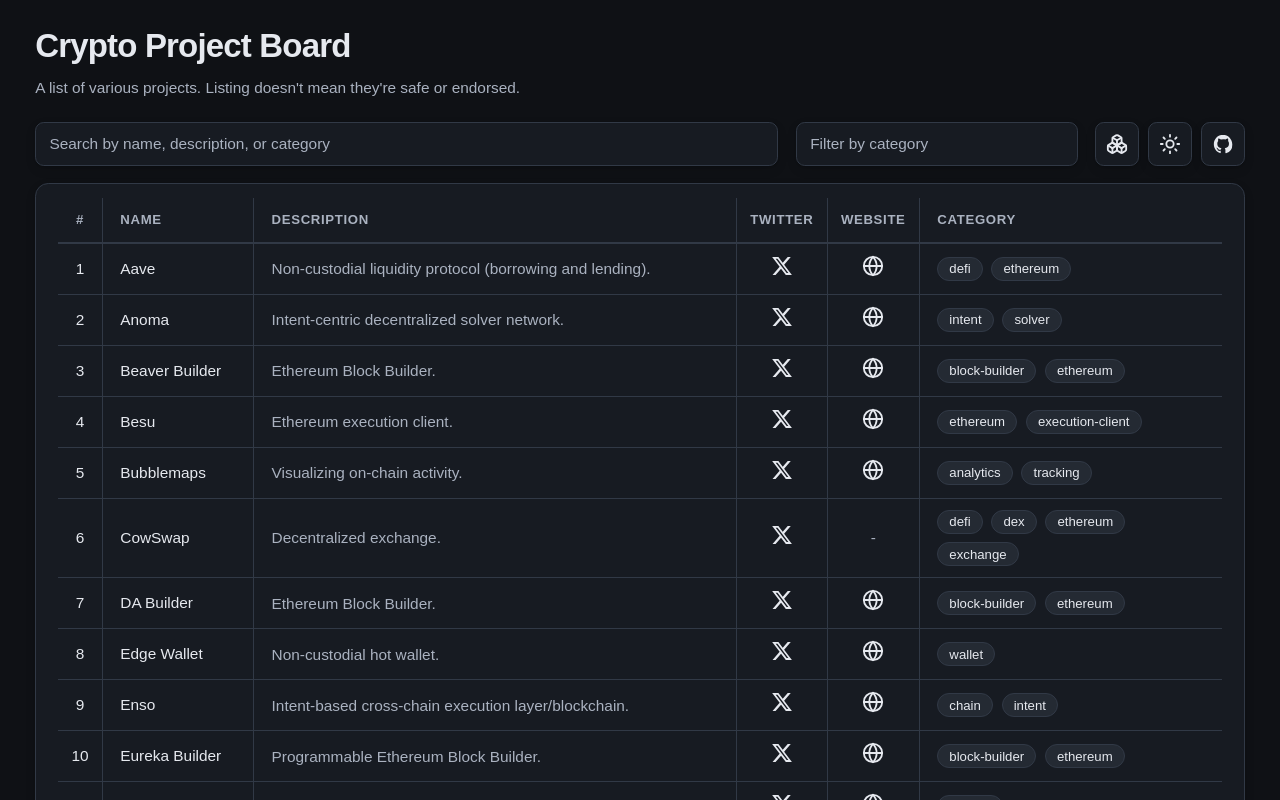
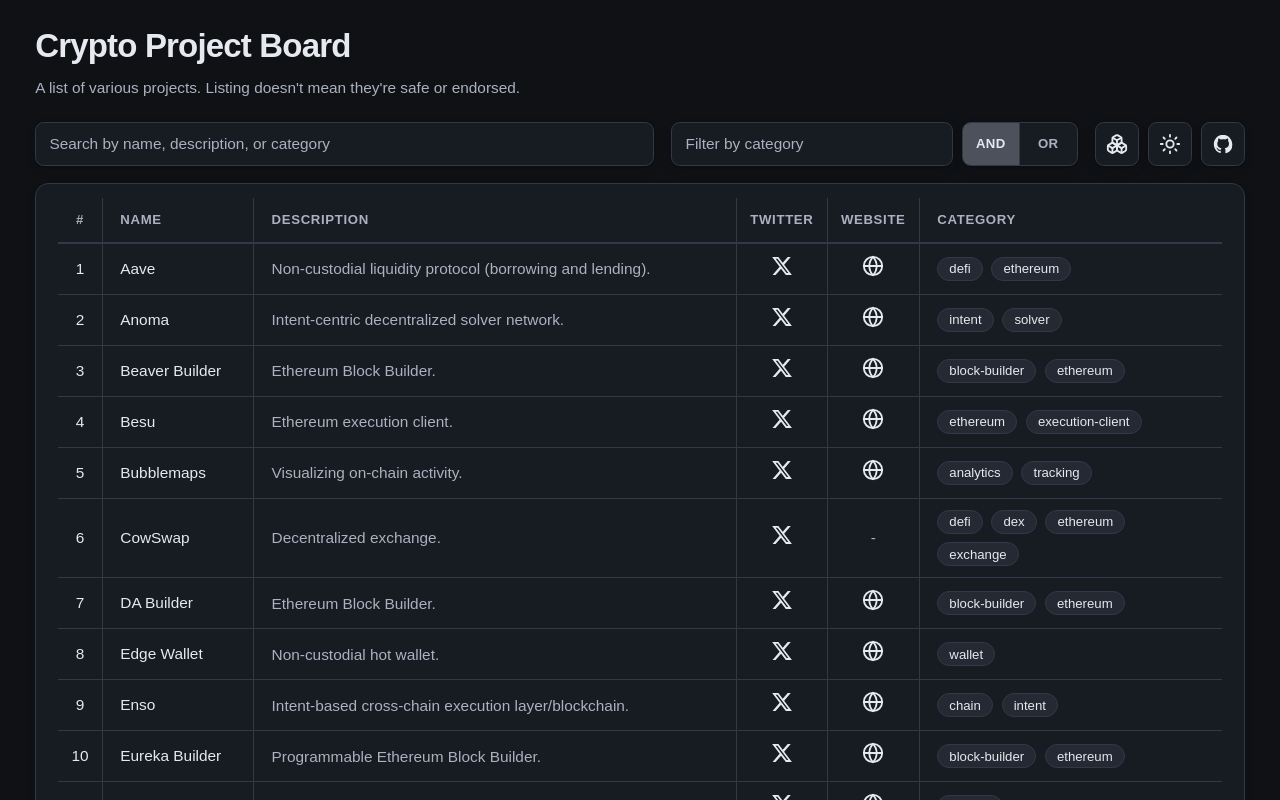
Before and after one commit to Braqzen/crypto-project-board, a React (Vite) app: page / in a window 1280 px wide. Shown: the top 800 px of the page. Built offline with nearby package versions, Linux system fonts and the light colour scheme.

Commit message:
3d and filtering

```diff
--- a/src/App.tsx
+++ b/src/App.tsx
@@ -6,7 +6,7 @@
 import { TagGraphVisualizationButton } from "components/tag-graph/tag-graph-visualization-button";
 import { ThemeToggle } from "components/theme-toggle";
 import { mergeTailwindClasses } from "lib/utils";
-import { useFilteredProjects } from "lib/use-filtered-projects";
+import { useFilteredProjects, type CategoryTagMatchMode } from "lib/use-filtered-projects";
 import type { Project } from "types/project";
 
 const projects = projectsData as Project[];
@@ -14,11 +14,14 @@
 export default function App() {
   const [query, setQuery] = useState("");
   const [selectedCategories, setSelectedCategories] = useState<Set<string>>(() => new Set());
+  const [categoryTagMatchMode, setCategoryTagMatchMode] =
+    useState<CategoryTagMatchMode>("all");
 
   const { allCategories, filteredProjects } = useFilteredProjects(
     projects,
     query,
     selectedCategories,
+    categoryTagMatchMode,
   );
 
   const toggleCategory = useCallback((category: string) => {
@@ -53,9 +56,18 @@
               allCategories={allCategories}
               selectedCategories={selectedCategories}
               onToggleCategory={toggleCategory}
+              categoryTagMatchMode={categoryTagMatchMode}
+              onCategoryTagMatchModeChange={setCategoryTagMatchMode}
             />
             <div className="flex shrink-0 items-end gap-2 self-end">
-              <TagGraphVisualizationButton />
+              <TagGraphVisualizationButton
+                filteredProjects={filteredProjects}
+                allCategories={allCategories}
+                selectedCategories={selectedCategories}
+                onToggleCategory={toggleCategory}
+                categoryTagMatchMode={categoryTagMatchMode}
+                onCategoryTagMatchModeChange={setCategoryTagMatchMode}
+              />
               <ThemeToggle />
               <a
                 href="https://github.com/Braqzen/crypto-project-board"
--- /dev/null
+++ b/src/components/projects/category-match-mode-toggle.tsx
@@ -0,0 +1,56 @@
+import type { CategoryTagMatchMode } from "lib/use-filtered-projects";
+import { mergeTailwindClasses } from "lib/utils";
+
+type CategoryMatchModeToggleProps = {
+  value: CategoryTagMatchMode;
+  onChange: (mode: CategoryTagMatchMode) => void;
+};
+
+const segmentBase =
+  "flex size-full items-center justify-center px-3 outline-none transition-colors rounded-none focus-visible:z-10 focus-visible:ring-2 focus-visible:ring-ring focus-visible:ring-inset";
+
+const segmentInactive =
+  "bg-transparent text-muted-foreground hover:bg-muted/45 hover:text-foreground";
+
+const segmentActive = "bg-muted-foreground/28 text-foreground dark:bg-muted-foreground/36";
+
+export function CategoryMatchModeToggle({ value, onChange }: CategoryMatchModeToggleProps) {
+  return (
+    <div
+      className={mergeTailwindClasses(
+        "table-elevated-surface grid h-10 min-w-[5.5rem] shrink-0 grid-cols-2 divide-x divide-border overflow-hidden rounded-md text-xs font-semibold tabular-nums tracking-wide",
+      )}
+      role="radiogroup"
+      aria-label="How checked categories combine"
+    >
+      <button
+        type="button"
+        role="radio"
+        aria-checked={value === "all"}
+        aria-label="AND: project must include every checked category"
+        title="Project has all checked categories"
+        className={mergeTailwindClasses(
+          segmentBase,
+          value === "all" ? segmentActive : segmentInactive,
+        )}
+        onClick={() => onChange("all")}
+      >
+        AND
+      </button>
+      <button
+        type="button"
+        role="radio"
+        aria-checked={value === "any"}
+        aria-label="OR: project needs at least one checked category"
+        title="Project has at least one checked category"
+        className={mergeTailwindClasses(
+          segmentBase,
+          value === "any" ? segmentActive : segmentInactive,
+        )}
+        onClick={() => onChange("any")}
+      >
+        OR
+      </button>
+    </div>
+  );
+}
--- a/src/components/projects/projects-toolbar.tsx
+++ b/src/components/projects/projects-toolbar.tsx
@@ -1,6 +1,8 @@
 import type { ComponentProps } from "react";
+import { CategoryFilter } from "components/projects/category-filter";
+import { CategoryMatchModeToggle } from "components/projects/category-match-mode-toggle";
 import { ProjectSearchField } from "components/projects/project-search-field";
-import { CategoryFilter } from "components/projects/category-filter";
+import type { CategoryTagMatchMode } from "lib/use-filtered-projects";
 import { mergeTailwindClasses } from "lib/utils";
 
 type ProjectsToolbarProps = {
@@ -9,6 +11,8 @@
   allCategories: readonly string[];
   selectedCategories: ReadonlySet<string>;
   onToggleCategory: (category: string) => void;
+  categoryTagMatchMode: CategoryTagMatchMode;
+  onCategoryTagMatchModeChange: (mode: CategoryTagMatchMode) => void;
 } & Pick<ComponentProps<"div">, "className">;
 
 export function ProjectsToolbar({
@@ -17,6 +21,8 @@
   allCategories,
   selectedCategories,
   onToggleCategory,
+  categoryTagMatchMode,
+  onCategoryTagMatchModeChange,
   className,
 }: ProjectsToolbarProps) {
   return (
@@ -29,11 +35,17 @@
       <div className="min-w-0 max-w-5xl flex-1">
         <ProjectSearchField value={query} onChange={onQueryChange} />
       </div>
-      <CategoryFilter
-        categories={allCategories}
-        selected={selectedCategories}
-        onToggle={onToggleCategory}
-      />
+      <div className="flex flex-wrap items-end gap-2">
+        <CategoryFilter
+          categories={allCategories}
+          selected={selectedCategories}
+          onToggle={onToggleCategory}
+        />
+        <CategoryMatchModeToggle
+          value={categoryTagMatchMode}
+          onChange={onCategoryTagMatchModeChange}
+        />
+      </div>
     </div>
   );
 }
--- a/src/components/tag-graph/tag-graph-scene.tsx
+++ b/src/components/tag-graph/tag-graph-scene.tsx
@@ -6,11 +6,9 @@
 
 import type { TagGraphLayout, TagGraphProjectNode } from "lib/tag-graph-layout";
 
-function colorFromLabel(label: string): string {
-  const h = [...label].reduce((acc, ch) => (acc << 5) - acc + ch.charCodeAt(0), 0);
-  const hue = Math.abs(h % 360);
-  return `hsl(${hue}, 72%, 58%)`;
-}
+/** Warm amber tags; selected stays saturated (avoid pale yellow). */
+const HUB_TAG_COLOR = "#f59e0b";
+const HUB_TAG_COLOR_SELECTED = "#fbbf24";
 
 function DampingOrbitControls() {
   const controlsRef = useRef<OrbitControls | null>(null);
@@ -80,8 +78,8 @@
   }, [geometry]);
 
   return (
-    <lineSegments geometry={geometry}>
-      <lineBasicMaterial color="#94a3b8" opacity={0.09} transparent depthWrite={false} />
+    <lineSegments geometry={geometry} renderOrder={0}>
+      <lineBasicMaterial color="#a1b5c9" opacity={0.125} transparent depthWrite={false} />
     </lineSegments>
   );
 }
@@ -92,8 +90,17 @@
   }, [geometry]);
 
   return (
-    <lineSegments geometry={geometry}>
-      <lineBasicMaterial color="#f1f5f9" opacity={0.95} transparent depthWrite={false} />
+    <lineSegments geometry={geometry} renderOrder={1}>
+      <lineBasicMaterial
+        color="#ffffff"
+        opacity={1}
+        transparent
+        depthWrite={false}
+        toneMapped={false}
+        polygonOffset
+        polygonOffsetFactor={-2}
+        polygonOffsetUnits={-1}
+      />
     </lineSegments>
   );
 }
@@ -162,13 +169,11 @@
     const selectedHere = selected?.kind === "hub" && selected.tag === h.tag;
     const connected = hubIsConnected(selected, h.tag);
     const dim = hubDim(selected, h.tag);
-    const scale = selectedHere ? 1.22 : connected ? 1.08 : 1;
-    const base = selectedHere ? "#f8fafc" : colorFromLabel(h.tag);
+    const scale = selectedHere ? 1.12 : connected ? 1.08 : 1;
+    const base = selectedHere ? HUB_TAG_COLOR_SELECTED : HUB_TAG_COLOR;
     const fontSize =
-      (fontByTag.get(h.tag) ?? 0.34) * (selectedHere ? 1.06 : connected && selected ? 1.03 : 1);
-    let outlineWidth = fontSize * 0.046;
-    if (selectedHere) outlineWidth *= 1.12;
-    if (connected && selected && selectedHere !== true) outlineWidth *= 1.08;
+      (fontByTag.get(h.tag) ?? 0.34) * (selectedHere ? 1.02 : connected && selected ? 1.03 : 1);
+    const outlineWidth = fontSize * 0.006;
     const fillOpacity = !selected ? 1 : connected && !dim ? (selectedHere ? 1 : 0.93) : 0.13;
     return (
       <group key={h.tag} position={[h.position.x, h.position.y, h.position.z]} scale={scale}>
@@ -183,8 +188,8 @@
             color={base}
             fillOpacity={fillOpacity}
             outlineWidth={outlineWidth}
-            outlineColor={selectedHere ? "#1e293b" : "#151821"}
-            outlineOpacity={dim ? 0.22 : selectedHere ? 1 : connected && selected ? 0.93 : 0.88}
+            outlineColor={selectedHere ? "#d97706" : "#fef3c7"}
+            outlineOpacity={dim ? 0.22 : selectedHere ? 0.55 : connected && selected ? 0.74 : 0.68}
             depthOffset={selectedHere ? 6 : connected && selected ? 3 : 0}
             onClick={(event: ThreeEvent<MouseEvent>) => {
               event.stopPropagation();
@@ -215,7 +220,7 @@
     const scale = selectedHere ? 1.18 : connected && selected ? 1.06 : 1;
     const fontSize = selectedHere ? 0.164 : connected && selected && !dim ? 0.142 : 0.126;
     const fillProj = !selected ? 1 : connected && !dim ? 1 : 0.12;
-    const outlineProj = dim ? 0.2 : selectedHere ? 1 : connected && selected ? 0.96 : 0.78;
+    const outlineProj = dim ? 0.26 : selectedHere ? 0.78 : connected && selected ? 0.73 : 0.66;
     return (
       <group key={p.id} position={[p.position.x, p.position.y, p.position.z]} scale={scale}>
         <Billboard follow={true} lockX={false} lockY={false} lockZ={false}>
@@ -228,8 +233,8 @@
             lineHeight={1.06}
             color={selectedHere ? "#ffffff" : connected && selected ? "#f1f5f9" : "#c8d5e4"}
             fillOpacity={fillProj}
-            outlineWidth={selectedHere ? 0.024 : 0.014}
-            outlineColor="#141826"
+            outlineWidth={selectedHere ? 0.003 : 0.002}
+            outlineColor="#e8edf6"
             outlineOpacity={outlineProj}
             depthOffset={selectedHere ? 6 : connected && selected ? 3 : 0}
             onClick={(event: ThreeEvent<MouseEvent>) => {
--- a/src/components/tag-graph/tag-graph-visualization-button.tsx
+++ b/src/components/tag-graph/tag-graph-visualization-button.tsx
@@ -1,12 +1,24 @@
 import { useCallback, useEffect, useMemo, useRef, useState } from "react";
-import { Boxes } from "lucide-react";
-import projectsData from "../../../projects.json";
+import { Boxes, Globe } from "lucide-react";
+import { CategoryFilter } from "components/projects/category-filter";
+import { CategoryMatchModeToggle } from "components/projects/category-match-mode-toggle";
+import { TwitterIcon } from "components/icons/twitter-icon";
+import { ProjectIconLink } from "components/projects/project-icon-link";
 import { TagGraphScene, type PickPayload } from "components/tag-graph/tag-graph-scene";
 import { buildTagGraphLayout, type TagGraphLayout } from "lib/tag-graph-layout";
+import type { CategoryTagMatchMode } from "lib/use-filtered-projects";
 import { mergeTailwindClasses } from "lib/utils";
 import type { Project } from "types/project";
 
-const projects = projectsData as Project[];
+export type TagGraphVisualizationButtonProps = {
+  className?: string;
+  filteredProjects: readonly Project[];
+  allCategories: readonly string[];
+  selectedCategories: ReadonlySet<string>;
+  onToggleCategory: (category: string) => void;
+  categoryTagMatchMode: CategoryTagMatchMode;
+  onCategoryTagMatchModeChange: (mode: CategoryTagMatchMode) => void;
+};
 
 const categoryRowClass =
   "flex flex-wrap items-baseline justify-between gap-2 rounded-md border border-border bg-muted/30 px-3 py-2 text-sm leading-snug transition-colors";
@@ -14,16 +26,38 @@
 const categoryRowHoverClass =
   "hover:border-muted-foreground/50 hover:bg-muted-foreground/12 dark:hover:border-muted-foreground/55 dark:hover:bg-muted-foreground/16 focus-visible:border-muted-foreground/50 focus-visible:bg-muted-foreground/12 dark:focus-visible:border-muted-foreground/55 dark:focus-visible:bg-muted-foreground/16 focus-visible:outline-none focus-visible:ring-2 focus-visible:ring-ring";
 
+function selectionStillInLayout(selection: Exclude<PickPayload, null>, layout: TagGraphLayout): boolean {
+  if (selection.kind === "hub") {
+    return layout.hubs.some((h) => h.tag === selection.tag);
+  }
+  return layout.projects.some((n) => n.id === selection.node.id);
+}
+
+function activePick(selection: PickPayload, layout: TagGraphLayout): PickPayload {
+  if (!selection || !selectionStillInLayout(selection, layout)) return null;
+  return selection;
+}
+
 function TagSidePanel({
   selection,
   layout,
   tagProjectCounts,
   pick,
+  allCategories,
+  selectedCategories,
+  onToggleCategory,
+  categoryTagMatchMode,
+  onCategoryTagMatchModeChange,
 }: {
   selection: PickPayload;
   layout: TagGraphLayout;
   tagProjectCounts: ReadonlyMap<string, number>;
   pick: (payload: PickPayload) => void;
+  allCategories: readonly string[];
+  selectedCategories: ReadonlySet<string>;
+  onToggleCategory: (category: string) => void;
+  categoryTagMatchMode: CategoryTagMatchMode;
+  onCategoryTagMatchModeChange: (mode: CategoryTagMatchMode) => void;
 }) {
   if (!selection) {
     return (
@@ -32,6 +66,18 @@
           Drag to rotate, zoom with the wheel, click a label to inspect. Escape or click outside
           exits.
         </p>
+        <div className="flex shrink-0 flex-wrap items-end gap-2 text-foreground">
+          <CategoryFilter
+            categories={allCategories}
+            selected={selectedCategories}
+            onToggle={onToggleCategory}
+            className="min-w-0 flex-1 sm:min-w-[12rem]"
+          />
+          <CategoryMatchModeToggle
+            value={categoryTagMatchMode}
+            onChange={onCategoryTagMatchModeChange}
+          />
+        </div>
       </div>
     );
   }
@@ -78,9 +124,28 @@
   return (
     <div className="flex h-full min-h-0 flex-col gap-5 text-base">
       <div>
-        <p className="text-xl font-semibold leading-tight tracking-tight text-foreground sm:text-2xl">
+        <div className="flex items-center justify-between gap-3">
+          <p className="min-w-0 flex-1 text-xl font-semibold leading-tight tracking-tight text-foreground sm:text-2xl">
             {node.label}
           </p>
+          {node.twitter || node.website ? (
+            <div className="flex shrink-0 items-center gap-4">
+              {node.twitter ? (
+                <ProjectIconLink
+                  href={node.twitter}
+                  aria-label={`${node.label} on Twitter`}
+                >
+                  <TwitterIcon className="size-[1.3125rem]" />
+                </ProjectIconLink>
+              ) : null}
+              {node.website ? (
+                <ProjectIconLink href={node.website} aria-label={`${node.label} website`}>
+                  <Globe className="size-[1.3125rem]" aria-hidden />
+                </ProjectIconLink>
+              ) : null}
+            </div>
+          ) : null}
+        </div>
         <p className="mt-2 leading-relaxed text-muted-foreground">{node.description}</p>
       </div>
       <div className="flex min-h-0 flex-1 flex-col gap-2">
@@ -113,27 +178,47 @@
   );
 }
 
-export function TagGraphVisualizationButton({ className }: { className?: string }) {
+export function TagGraphVisualizationButton({
+  className,
+  filteredProjects,
+  allCategories,
+  selectedCategories,
+  onToggleCategory,
+  categoryTagMatchMode,
+  onCategoryTagMatchModeChange,
+}: TagGraphVisualizationButtonProps) {
   const [open, setOpen] = useState(false);
   const [selection, setSelection] = useState<PickPayload>(null);
   const sidePanelWrapRef = useRef<HTMLDivElement>(null);
 
-  const layout = useMemo(() => buildTagGraphLayout(projects), []);
+  const layout = useMemo(() => buildTagGraphLayout(filteredProjects), [filteredProjects]);
 
-  const pick = useCallback((payload: PickPayload) => {
+  const displaySelection = useMemo(() => activePick(selection, layout), [selection, layout]);
+
+  const pick = useCallback(
+    (payload: PickPayload) => {
       setSelection((prev) => {
+        const prevActive = activePick(prev, layout);
         if (payload === null) return null;
-      if (prev?.kind === "hub" && payload.kind === "hub" && prev.tag === payload.tag) return null;
         if (
-        prev?.kind === "project" &&
+          prevActive?.kind === "hub" &&
+          payload.kind === "hub" &&
+          prevActive.tag === payload.tag
+        ) {
+          return null;
+        }
+        if (
+          prevActive?.kind === "project" &&
           payload.kind === "project" &&
-        prev.node.id === payload.node.id
+          prevActive.node.id === payload.node.id
         ) {
           return null;
         }
         return payload;
       });
-  }, []);
+    },
+    [layout],
+  );
 
   const closeModal = useCallback(() => {
     setSelection(null);
@@ -199,7 +284,7 @@
             aria-label="Tag map"
           >
             <div className="relative flex min-h-[45vh] min-w-0 flex-1 touch-none flex-col border-b border-border lg:min-h-0 lg:flex-[2] lg:border-b-0 lg:border-r lg:border-border">
-              <TagGraphScene layout={layout} selected={selection} onPick={pick} />
+              <TagGraphScene layout={layout} selected={displaySelection} onPick={pick} />
             </div>
             <aside className="flex min-h-0 w-full flex-1 flex-col border-border bg-muted/35 lg:h-full lg:w-[22rem] lg:flex-none lg:shrink-0 xl:w-[24rem] lg:border-l lg:border-border">
               <div
@@ -208,10 +293,15 @@
                 className="flex min-h-0 flex-1 flex-col overflow-hidden px-4 py-5 outline-none focus-visible:ring-2 focus-visible:ring-ring sm:px-5"
               >
                 <TagSidePanel
-                  selection={selection}
+                  selection={displaySelection}
                   layout={layout}
                   tagProjectCounts={layout.tagProjectCount}
                   pick={pick}
+                  allCategories={allCategories}
+                  selectedCategories={selectedCategories}
+                  onToggleCategory={onToggleCategory}
+                  categoryTagMatchMode={categoryTagMatchMode}
+                  onCategoryTagMatchModeChange={onCategoryTagMatchModeChange}
                 />
               </div>
             </aside>
--- a/src/lib/tag-graph-layout.ts
+++ b/src/lib/tag-graph-layout.ts
@@ -13,6 +13,8 @@
   id: string;
   label: string;
   description: string;
+  twitter?: string;
+  website?: string;
   hubTagsOnProject: string[];
   orphanTagsOnProject: string[];
   /** Unique tags from the dataset used for centroid and sidebar. */
@@ -248,10 +250,15 @@
       position.setFromSphericalCoords(rho, phi, theta);
     }
 
+    const twitter = project.twitter?.trim() || undefined;
+    const website = project.website?.trim() || undefined;
+
     projectNodes.push({
       id,
       label: project.name,
       description: project.description,
+      ...(twitter ? { twitter } : {}),
+      ...(website ? { website } : {}),
       hubTagsOnProject,
       orphanTagsOnProject,
       tagsUniqueSorted,
--- a/src/lib/use-filtered-projects.ts
+++ b/src/lib/use-filtered-projects.ts
@@ -1,10 +1,14 @@
 import { useMemo } from "react";
 import type { Project } from "types/project";
+
+/** all: AND every selected category. any: OR at least one selected category. */
+export type CategoryTagMatchMode = "all" | "any";
 
 export function useFilteredProjects(
   projects: readonly Project[],
   searchQuery: string,
   selectedCategories: ReadonlySet<string>,
+  categoryTagMatchMode: CategoryTagMatchMode,
 ) {
   const allCategories = useMemo(() => {
     const unique = new Set<string>();
@@ -24,9 +28,20 @@
           `${project.name} ${project.description} ${project.category.join(" ")}`.toLowerCase();
         if (!combinedSearchText.includes(searchQueryLowercase)) return false;
       }
-      for (const category of selectedCategories) {
-        if (!project.category.includes(category)) return false;
+      if (selectedCategories.size === 0) return true;
+
+      const tagsOnProject = project.category;
+      if (categoryTagMatchMode === "all") {
+        for (const category of selectedCategories) {
+          if (!tagsOnProject.includes(category)) return false;
+        }
+      } else {
+        const anyHit = [...selectedCategories].some((category) =>
+          tagsOnProject.includes(category),
+        );
+        if (!anyHit) return false;
       }
+
       return true;
     });
     return [...matchingProjects].sort((firstProject, secondProject) =>
@@ -34,7 +49,7 @@
         sensitivity: "base",
       }),
     );
-  }, [projects, searchQuery, selectedCategories]);
+  }, [projects, searchQuery, selectedCategories, categoryTagMatchMode]);
 
   return { allCategories, filteredProjects };
 }
```
Also changed, not shown: src/components/projects/category-filter.tsx (+7 -3 lines). Lines whose indentation alone changed are shown as unchanged.
